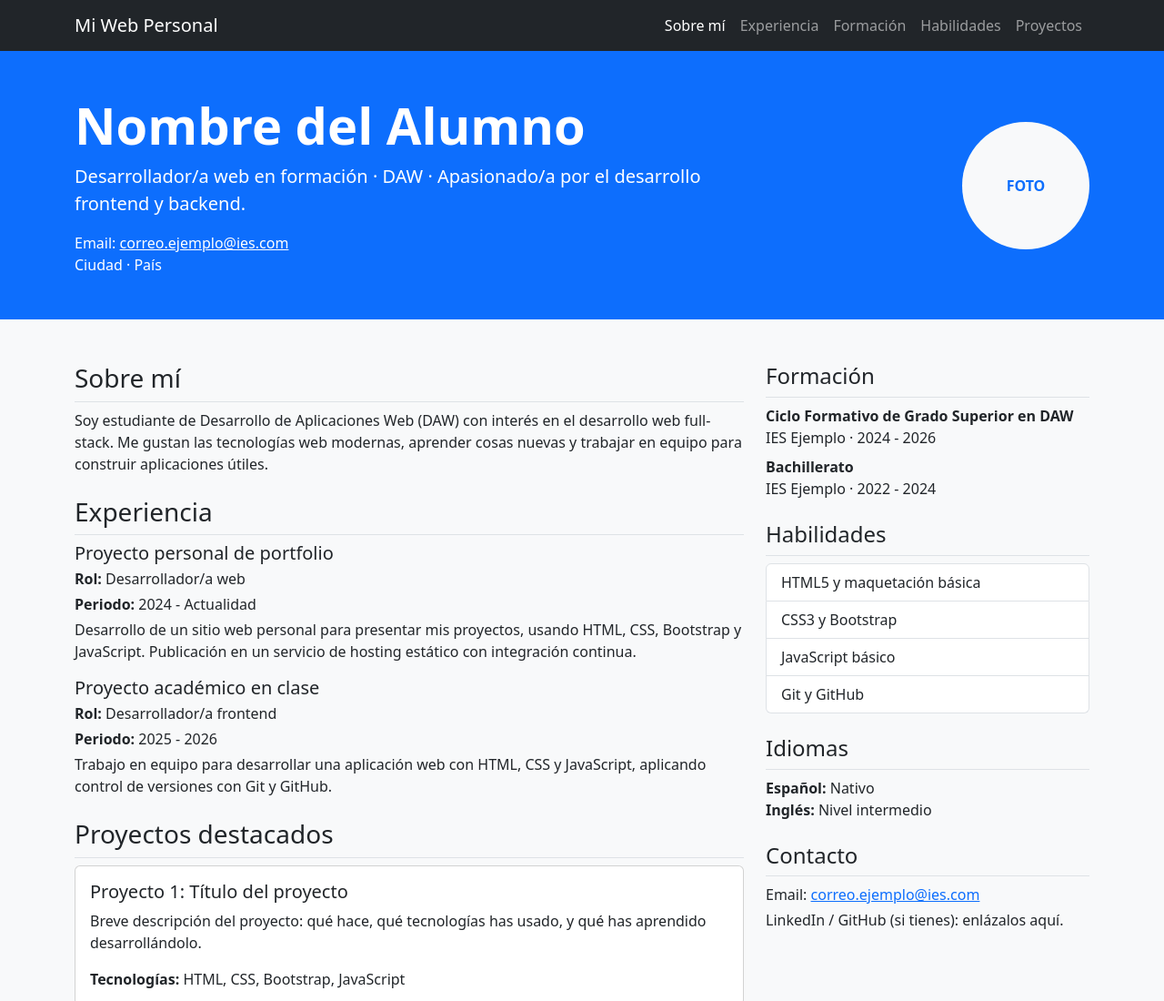
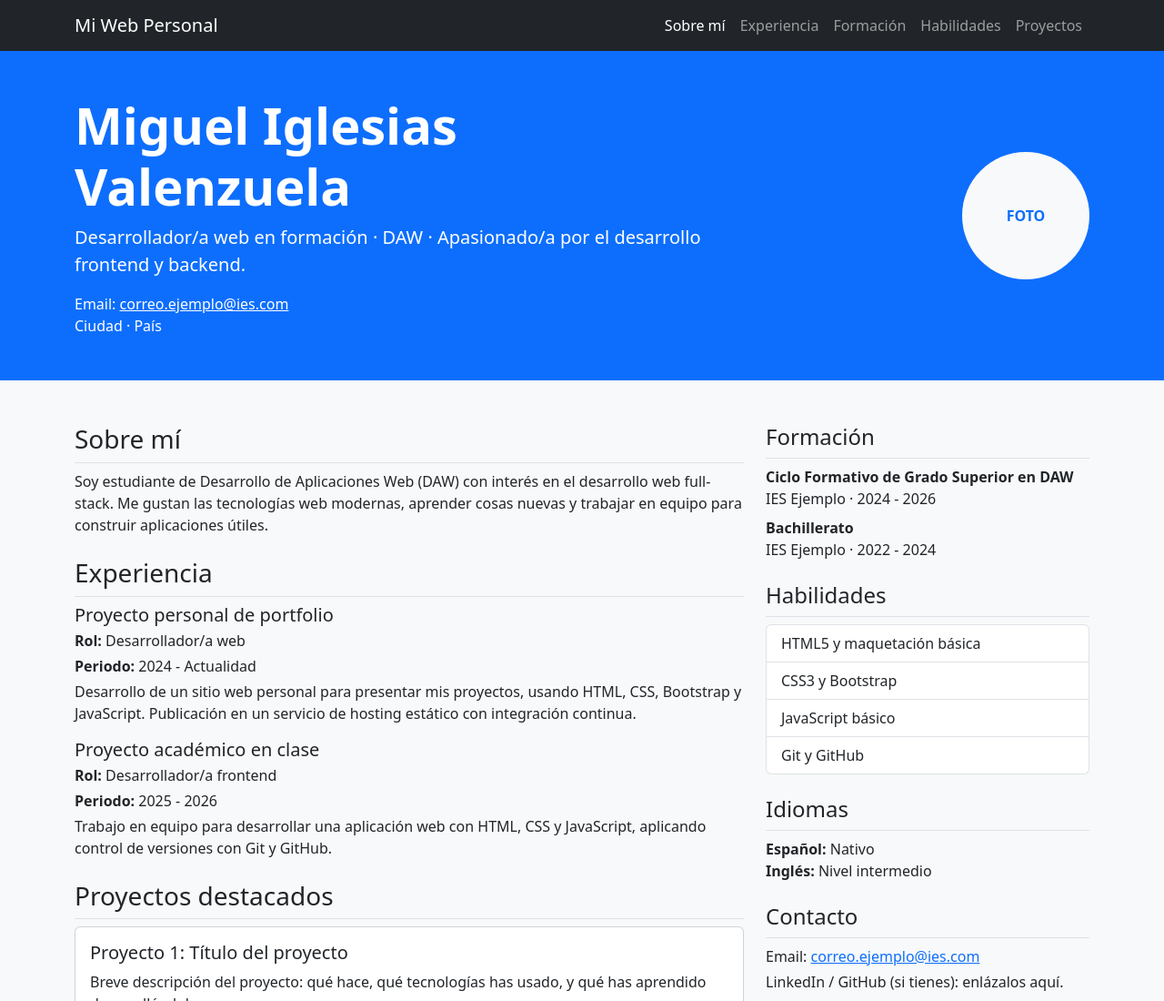
Before and after one commit to valdemoko/valdemoko.github.io, a plain HTML site: page index.html in a window 1280 px wide. Shown: the top 1100 px of the page at 91% size. Drawn offline with nearby package versions, Linux system fonts and the light colour scheme.

Commit message:
Update student name in header

```diff
--- a/index.html
+++ b/index.html
@@ -57,7 +57,7 @@
       <div class="container">
         <div class="row align-items-center">
           <div class="col-md-8">
-            <h1 class="display-4 fw-bold">Nombre del Alumno</h1>
+            <h1 class="display-4 fw-bold">Miguel Iglesias Valenzuela</h1>
             <p class="lead mb-3">
               Desarrollador/a web en formación · DAW · Apasionado/a por el
               desarrollo frontend y backend.
```
